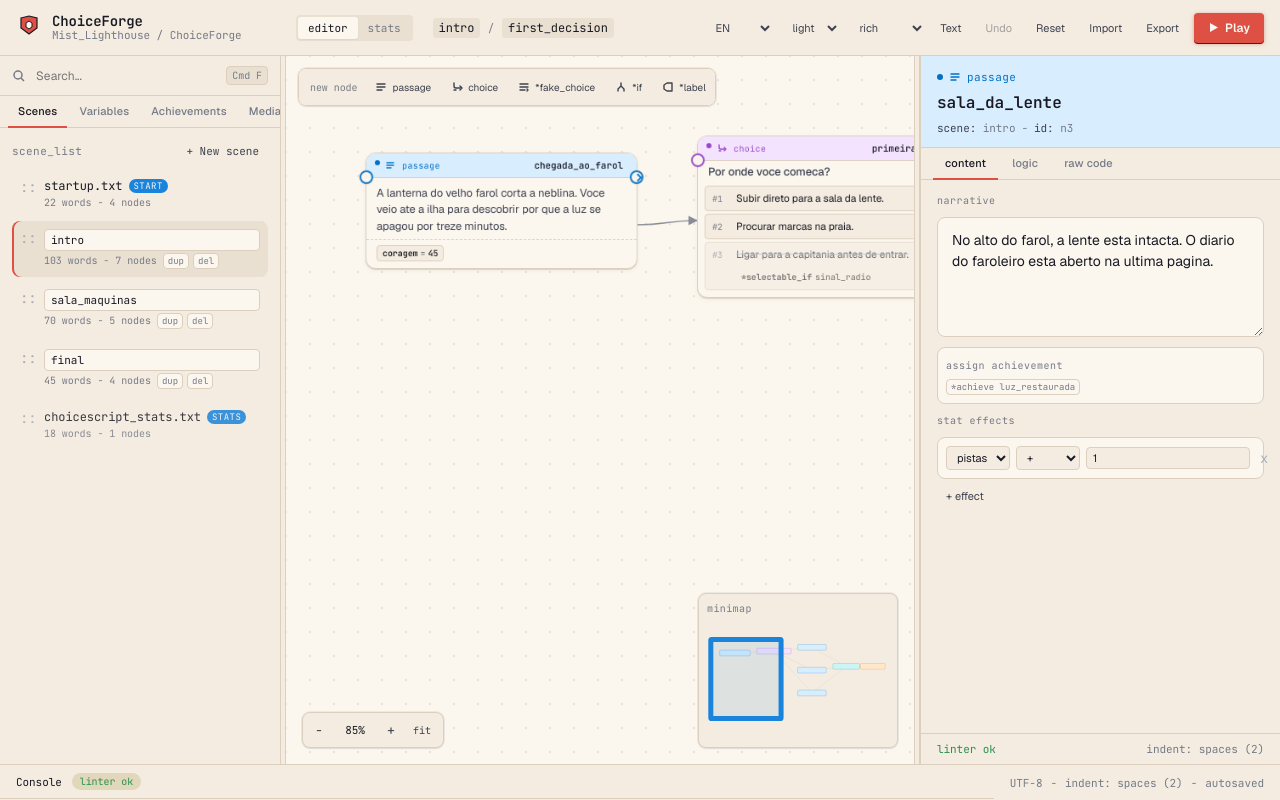
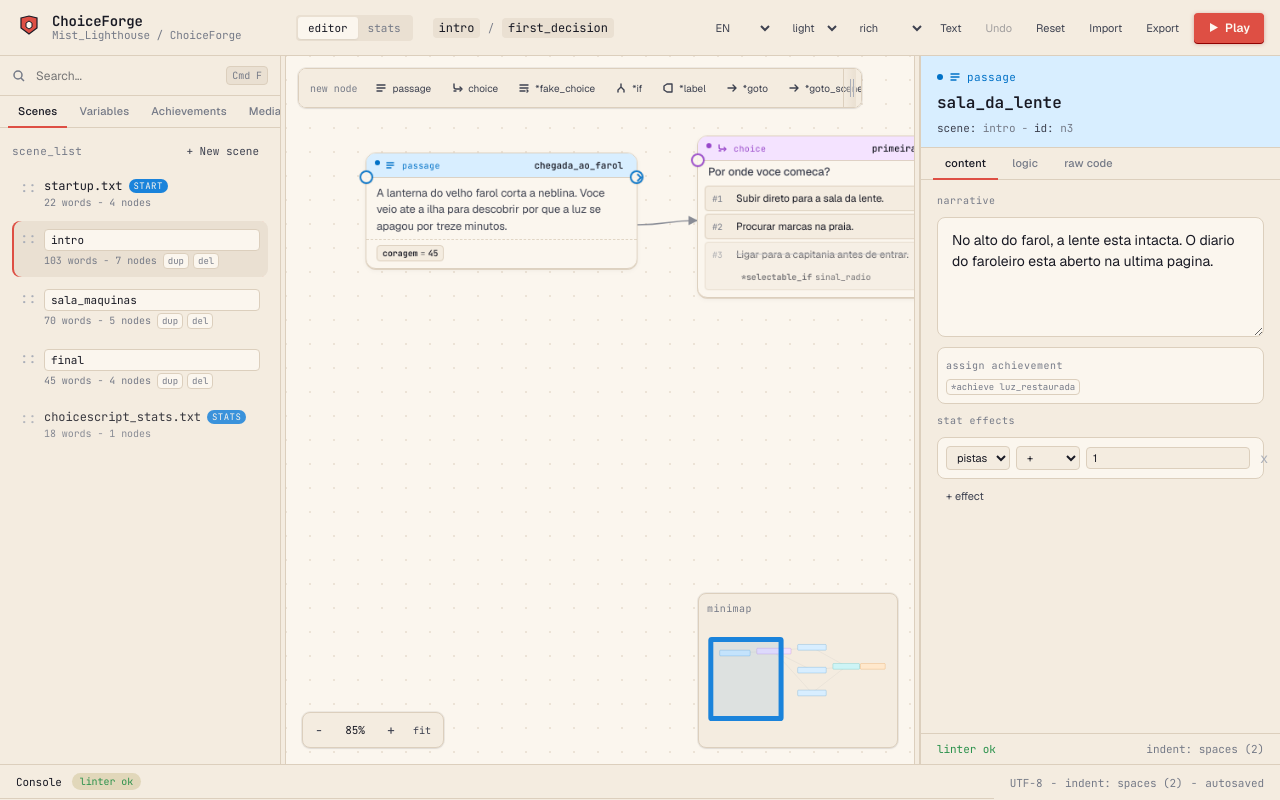
Before and after one commit to viniman27/ChoiceForge, a React (Vite) app: page / in a window 1280 px wide. Built offline with nearby package versions, Linux system fonts and the light colour scheme.

Commit message:
Make node toolbar resizable

```diff
--- a/src/components/GraphCanvas.tsx
+++ b/src/components/GraphCanvas.tsx
@@ -20,6 +20,9 @@ interface GraphCanvasProps {
 }
 
 const creatableNodeTypes: NodeType[] = ["passage", "choice", "fake_choice", "if", "label", "goto", "goto_scene", "gosub", "input_text", "input_number", "page_break", "checkpoint", "comment", "ending"];
+const TOOLBAR_WIDTH_KEY = "choiceforge.canvasToolbarWidth.v1";
+const TOOLBAR_MIN_WIDTH = 260;
+const TOOLBAR_DEFAULT_WIDTH = 760;
 
 export function GraphCanvas({ data, density, labels, selectedId, setSelectedId, onMoveNode, onLayoutNodes, onConnectNodes, onAddNode, onDeleteNode, pan, onPan, zoom, setZoom }: GraphCanvasProps) {
   const canvasRef = useRef<HTMLDivElement | null>(null);
@@ -28,6 +31,8 @@ export function GraphCanvas({ data, density, labels, selectedId, setSelectedId,
   const [connecting, setConnecting] = useState<{ from: string; x1: number; y1: number; x2: number; y2: number } | null>(null);
   const [viewport, setViewport] = useState({ width: 1000, height: 700 });
   const [space, setSpace] = useState(false);
+  const [toolbarWidth, setToolbarWidth] = useState(loadToolbarWidth);
+  const [toolbarResize, setToolbarResize] = useState<{ startX: number; startWidth: number } | null>(null);
   const errorNodeIds = new Set(data.lints.filter((lint) => lint.level === "error" && lint.node).map((lint) => lint.node));
 
   useEffect(() => {
@@ -62,6 +67,30 @@ export function GraphCanvas({ data, density, labels, selectedId, setSelectedId,
       window.removeEventListener("keyup", keyUp);
     };
   }, [onDeleteNode, selectedId, setSelectedId]);
+
+  useEffect(() => {
+    window.localStorage.setItem(TOOLBAR_WIDTH_KEY, String(toolbarWidth));
+  }, [toolbarWidth]);
+
+  useEffect(() => {
+    if (!toolbarResize) return;
+    const move = (event: PointerEvent) => {
+      const maxWidth = Math.max(TOOLBAR_MIN_WIDTH, viewport.width - 64);
+      setToolbarWidth(clamp(toolbarResize.startWidth + event.clientX - toolbarResize.startX, TOOLBAR_MIN_WIDTH, maxWidth));
+    };
+    const up = () => setToolbarResize(null);
+
+    document.body.style.cursor = "col-resize";
+    document.body.style.userSelect = "none";
+    window.addEventListener("pointermove", move);
+    window.addEventListener("pointerup", up);
+    return () => {
+      document.body.style.cursor = "";
+      document.body.style.userSelect = "";
+      window.removeEventListener("pointermove", move);
+      window.removeEventListener("pointerup", up);
+    };
+  }, [toolbarResize, viewport.width]);
 
   useEffect(() => {
     const move = (event: PointerEvent) => {
@@ -125,7 +154,7 @@ export function GraphCanvas({ data, density, labels, selectedId, setSelectedId,
       style={{ cursor: panning ? "grabbing" : "grab" }}
     >
       <div className="canvas-grid" />
-      <div className="canvas-toolbar">
+      <div className={`canvas-toolbar ${toolbarResize ? "is-resizing" : ""}`} style={{ width: Math.min(toolbarWidth, Math.max(TOOLBAR_MIN_WIDTH, viewport.width - 64)) }}>
         <span className="canvas-toolbar-label">{labels.addNode}</span>
         {creatableNodeTypes.map((type) => (
           <button
@@ -149,6 +178,17 @@ export function GraphCanvas({ data, density, labels, selectedId, setSelectedId,
         <button className="canvas-tool" onClick={onLayoutNodes} title={labels.autoLayout}>
           {labels.autoLayout}
         </button>
+        <button
+          className="canvas-toolbar-resize"
+          type="button"
+          aria-label="resize node toolbar"
+          onPointerDown={(event) => {
+            event.preventDefault();
+            event.stopPropagation();
+            event.currentTarget.setPointerCapture(event.pointerId);
+            setToolbarResize({ startX: event.clientX, startWidth: toolbarWidth });
+          }}
+        />
       </div>
       <div className="canvas-inner" style={{ transform: `translate(${pan.x}px, ${pan.y}px) scale(${zoom})` }}>
         <svg className="edges" width="3000" height="2000">
@@ -216,6 +256,15 @@ export function GraphCanvas({ data, density, labels, selectedId, setSelectedId,
       <Minimap data={data} labels={labels} pan={pan} zoom={zoom} viewport={viewport} onPan={onPan} />
     </div>
   );
+}
+
+function loadToolbarWidth(): number {
+  const saved = Number(window.localStorage.getItem(TOOLBAR_WIDTH_KEY));
+  return Number.isFinite(saved) && saved > 0 ? saved : TOOLBAR_DEFAULT_WIDTH;
+}
+
+function clamp(value: number, min: number, max: number): number {
+  return Math.max(min, Math.min(max, value));
 }
 
 function isTypingTarget(target: EventTarget | null): boolean {
--- a/styles.css
+++ b/styles.css
@@ -154,13 +154,15 @@ input, select, textarea { font-family: inherit; color: inherit; }
   display: flex;
   align-items: center;
   gap: 4px;
-  max-width: calc(100% - 210px);
+  max-width: calc(100% - 64px);
   padding: 5px;
+  padding-right: 13px;
   background: var(--paper-2);
   border: 1px solid var(--paper-edge);
   border-radius: var(--r-2);
   box-shadow: var(--shadow-1);
   overflow-x: auto;
+  overflow-y: hidden;
 }
 .canvas-toolbar-label {
   padding: 0 6px;
@@ -192,6 +194,31 @@ input, select, textarea { font-family: inherit; color: inherit; }
 }
 .canvas-tool.danger:hover:not(:disabled) {
   color: var(--err);
+}
+.canvas-toolbar-resize {
+  position: sticky;
+  right: -8px;
+  flex: 0 0 8px;
+  align-self: stretch;
+  min-width: 8px;
+  margin: -5px -13px -5px 4px;
+  border: 0;
+  border-left: 1px solid var(--paper-edge);
+  background: linear-gradient(90deg, transparent, var(--paper-3));
+  cursor: col-resize;
+}
+.canvas-toolbar-resize::after {
+  content: "";
+  display: block;
+  width: 2px;
+  height: 18px;
+  margin: 9px auto;
+  border-left: 1px solid var(--ink-faint);
+  border-right: 1px solid var(--ink-faint);
+}
+.canvas-toolbar.is-resizing,
+.canvas-toolbar-resize:hover {
+  border-color: var(--accent-1);
 }
 
 /* ─── Left panel ─────────────────────────────── */
```
